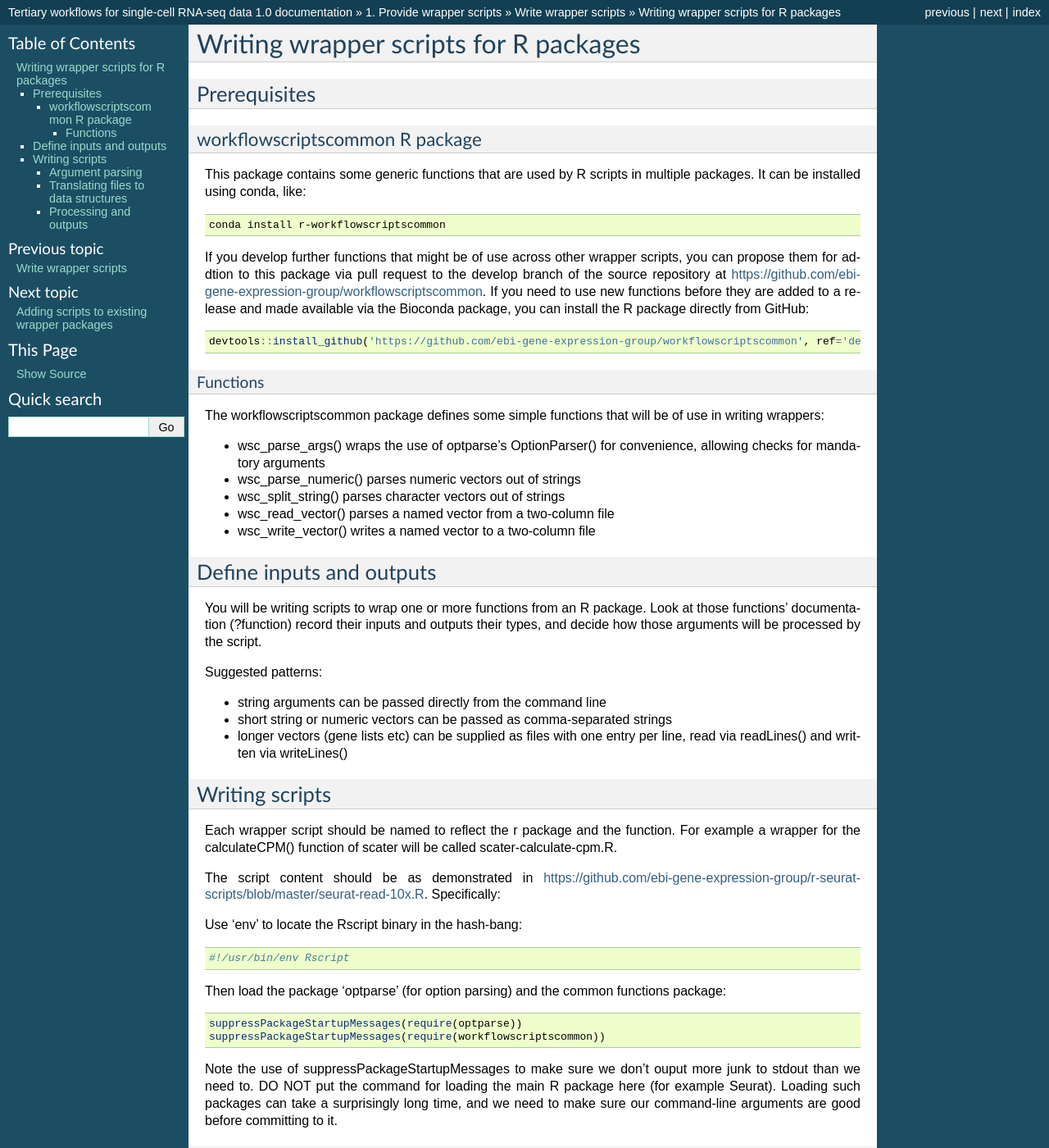
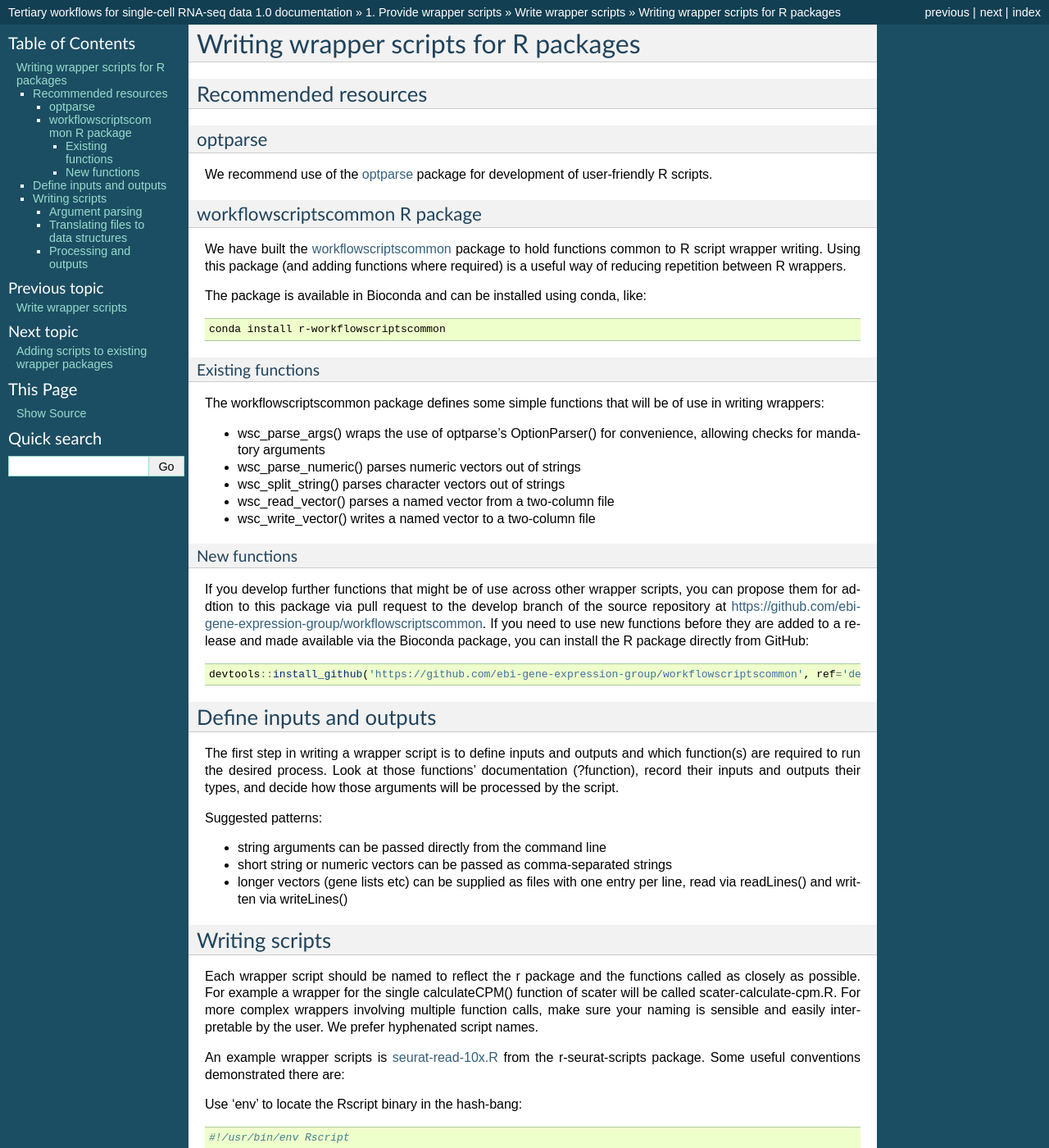
Before and after one commit to ebi-gene-expression-group/tertiary_workflows_docs, a Sphinx documentation site: the page built from docs/scripts_for_r_packages.rst, in a window 1280 px wide and 1400 px high. Shown: the whole window at 82% size. Built offline with Sphinx 7.4.7, drawn with Linux system fonts in a browser that asks for light colours.

Commit message:
Improve r script writing language

```diff
--- a/docs/scripts_for_r_packages.rst
+++ b/docs/scripts_for_r_packages.rst
@@ -3,25 +3,26 @@ Writing wrapper scripts for R packages
 ######################################
 
 **************************
-Prerequisites
+Recommended resources
 **************************
+
+optparse
+========
+
+We recommend use of the `optparse <https://cran.r-project.org/web/packages/optparse/index.html>`_ package for development of user-friendly R scripts.
 
 workflowscriptscommon R package
 ===============================
 
-This package contains some generic functions that are used by R scripts in multiple packages. It can be installed using conda, like:
+We have built the `workflowscriptscommon <https://github.com/ebi-gene-expression-group/workflowscriptscommon>`_ package to hold functions common to R script wrapper writing. Using this package (and adding functions where required) is a useful way of reducing repetition between R wrappers.
+
+The package is available in Bioconda and can be installed using conda, like:
 
 .. code-block:: bash
 
     conda install r-workflowscriptscommon
 
-If you develop further functions that might be of use across other wrapper scripts, you can propose them for addtion to this package via pull request to the develop branch of the source repository at https://github.com/ebi-gene-expression-group/workflowscriptscommon. If you need to use new functions before they are added to a release and made available via the Bioconda package, you can install the R package directly from GitHub:
-
-.. code-block:: r
-
-    devtools::install_github('https://github.com/ebi-gene-expression-group/workflowscriptscommon', ref='develop')
-
-Functions
+Existing functions
 -------------------
 
 The workflowscriptscommon package defines some simple functions that will be of use in writing wrappers:
@@ -32,11 +33,20 @@ The workflowscriptscommon package defines some simple functions that will be of
 * wsc_read_vector() parses a named vector from a two-column file
 * wsc_write_vector() writes a named vector to a two-column file
 
+New functions
+-------------
+
+If you develop further functions that might be of use across other wrapper scripts, you can propose them for addtion to this package via pull request to the develop branch of the source repository at https://github.com/ebi-gene-expression-group/workflowscriptscommon. If you need to use new functions before they are added to a release and made available via the Bioconda package, you can install the R package directly from GitHub:
+
+.. code-block:: r
+
+    devtools::install_github('https://github.com/ebi-gene-expression-group/workflowscriptscommon', ref='develop')
+
 **************************
 Define inputs and outputs
 **************************
 
-You will be writing scripts to wrap one or more functions from an R package. Look at those functions' documentation (?function) record their inputs and outputs their types, and decide how those arguments will be processed by the script.
+The first step in writing a wrapper script is to define inputs and outputs and which function(s) are required to run the desired process. Look at those functions' documentation (?function), record their inputs and outputs their types, and decide how those arguments will be processed by the script.
 
 Suggested patterns:
 
@@ -48,9 +58,9 @@ Suggested patterns:
 Writing scripts
 ***************
 
-Each wrapper script should be named to reflect the r package and the function. For example a wrapper for the calculateCPM() function of scater will be called scater-calculate-cpm.R.
+Each wrapper script should be named to reflect the r package and the functions called as closely as possible. For example a wrapper for the single calculateCPM() function of scater will be called scater-calculate-cpm.R. For more complex wrappers involving multiple function calls, make sure your naming is sensible and easily interpretable by the user. We prefer hyphenated script names.
 
-The script content should be as demonstrated in https://github.com/ebi-gene-expression-group/r-seurat-scripts/blob/master/seurat-read-10x.R. Specifically:
+An example wrapper scripts is `seurat-read-10x.R <https://github.com/ebi-gene-expression-group/r-seurat-scripts/blob/master/seurat-read-10x.R>`_ from the r-seurat-scripts package. Some useful conventions demonstrated there are:
 
 Use 'env' to locate the Rscript binary in the hash-bang:
 
```
